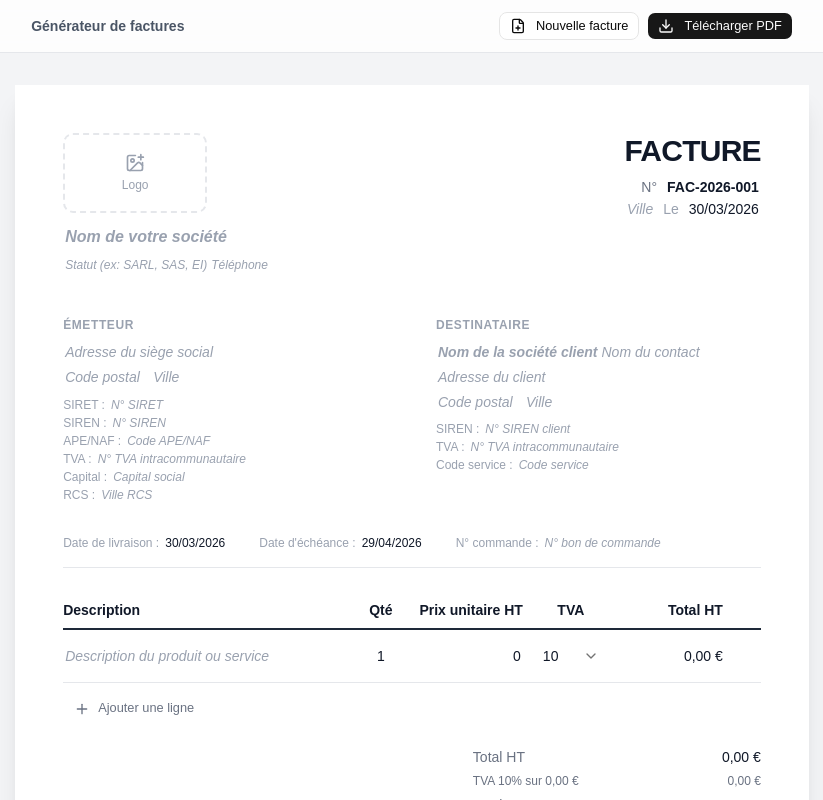
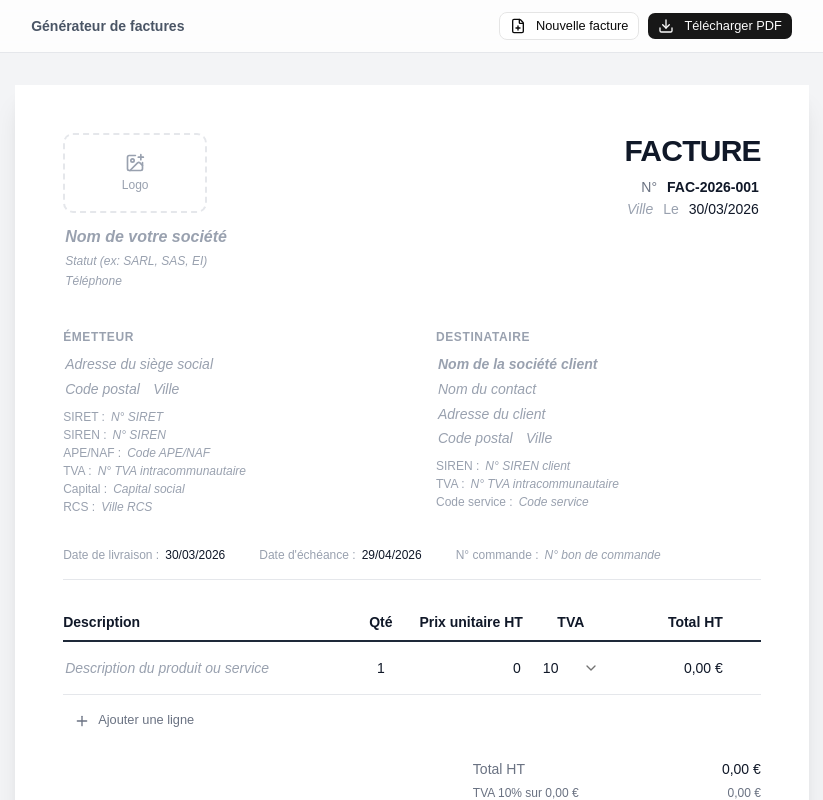
Before and after one commit to Farman-IA/invoice-generator, a React (Vite) app: page / in a window 1280 px wide. Shown: the top 800 px of the page, without its empty margins (228-1051 px from the left). Built offline with nearby package versions, Linux system fonts and the light colour scheme.

Commit message:
fix: span InlineEdit en display block pour remplir la cellule
Le span etait inline-block et ne prenait que la largeur du texte.
En block, il occupe 100% de la cellule <td>, ce qui permet au
text-align (right, center) de fonctionner correctement dans
le tableau avec table-layout: fixed.

```diff
--- a/src/components/InlineEdit.tsx
+++ b/src/components/InlineEdit.tsx
@@ -108,7 +108,7 @@ export function InlineEdit({
       onClick={() => setIsEditing(true)}
       className={cn(
         baseClasses,
-        'cursor-text hover:bg-blue-50/60 inline-block min-w-[2rem] px-0.5',
+        'cursor-text hover:bg-blue-50/60 block min-w-[2rem] px-0.5',
         !displayValue && 'text-gray-400 italic',
       )}
     >
```
